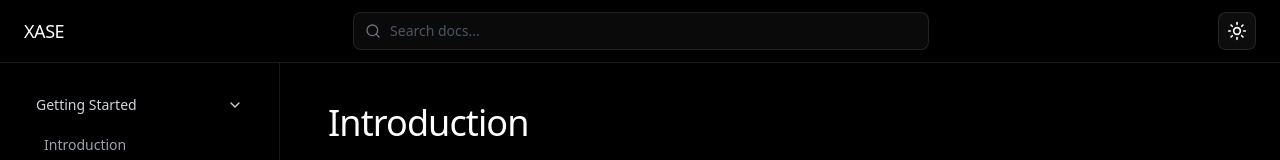
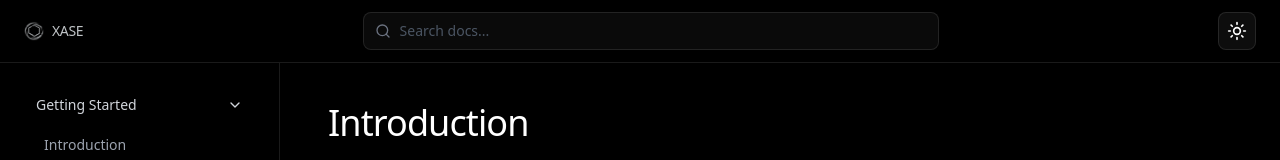
Before and after one commit to tonipcv/xase-lp, a Next.js app: page /docs in a window 1280 px wide. Shown: the top 160 px of the page. Built offline with nearby package versions, Linux system fonts and the light colour scheme.

Commit message:
logo em docs

```diff
--- a/src/app/backup/page.tsx
+++ b/src/app/backup/page.tsx
@@ -86,7 +86,8 @@ export default function Home() {
       <header className="fixed w-full bg-[#0A0A0A]/80 backdrop-blur-sm z-50 border-b border-white/5">
         <div className="container mx-auto px-6 py-4 flex justify-between items-center">
           <div className="flex items-center gap-2">
-            <div className="text-xl font-light tracking-tight text-white">XASE</div>
+            <img src="/logo-xase.png" alt="Xase logo" className="h-5 w-5" />
+            <span className="font-light tracking-tight text-sm text-[#BFC3C6]">XASE</span>
           </div>
         </div>
       </header>
@@ -455,7 +456,12 @@ export default function Home() {
         <div className="container mx-auto max-w-5xl">
           <div className="grid md:grid-cols-4 gap-8">
             <div>
-              <div className="text-xl font-bold mb-4 tracking-[-0.03em]">XASE</div>
+              <div className="mb-4">
+                <div className="flex items-center gap-2">
+                  <img src="/logo-xase.png" alt="Xase logo" className="h-5 w-5" />
+                  <span className="font-light tracking-tight text-sm text-[#BFC3C6]">XASE</span>
+                </div>
+              </div>
               <p className="text-gray-400 text-sm">
                 The complete solution for customer service management and customer relationship.
               </p>
--- a/src/app/docs/layout.tsx
+++ b/src/app/docs/layout.tsx
@@ -30,7 +30,10 @@ export default function DocsLayout({
         {/* Desktop: two rows with title then logo + search */}
         <div className="hidden md:block">
           <div className="max-w-7xl mx-auto px-6 py-3 flex items-center justify-between gap-6">
-            <a href="/" className={`tracking-tight text-lg ${light ? 'text-black' : 'text-white'}`}>XASE</a>
+            <a href="/" className="flex items-center gap-2">
+              <img src="/logo-xase.png" alt="Xase logo" className="h-5 w-5" />
+              <span className="font-light tracking-tight text-sm text-[#BFC3C6]">XASE</span>
+            </a>
             <div className="flex-1 max-w-xl">
               <Search light={light} />
             </div>
--- a/src/app/inside-sales/page.tsx
+++ b/src/app/inside-sales/page.tsx
@@ -499,7 +499,10 @@ export default function InsideSalesPage() {
 
       <div className="container mx-auto px-4 py-8 flex-1 flex flex-col">
         <div className="flex justify-center mb-16 pt-8">
-          <div className="text-2xl font-light tracking-tight text-white">XASE</div>
+          <div className="flex items-center gap-2">
+            <img src="/logo-xase.png" alt="Xase logo" className="h-5 w-5" />
+            <span className="font-light tracking-tight text-sm text-[#BFC3C6]">XASE</span>
+          </div>
         </div>
 
         <div className="flex-1 flex items-center justify-center px-4 py-8">
--- a/src/app/page.tsx
+++ b/src/app/page.tsx
@@ -88,9 +88,9 @@ export default function Home() {
           </p>
 
           <div className="hidden sm:flex gap-4 items-center mb-20">
-            <button className="h-12 px-8 rounded-lg bg-white text-black font-medium hover:shadow-[0_0_20px_rgba(255,255,255,0.2)] transition-all">
+            <a href="/docs" className="h-12 px-8 rounded-lg bg-white text-black font-medium hover:shadow-[0_0_20px_rgba(255,255,255,0.2)] transition-all inline-flex items-center justify-center">
               Start Building
-            </button>
+            </a>
             <button onClick={() => { setWaitlistSubmitted(false); setWaitlistOpen(true); }} className="h-12 px-8 rounded-lg bg-white/5 border border-white/10 text-white font-medium hover:bg-white/10 transition-all">
               Join Waitlist
             </button>
--- a/src/components/docs/Sidebar.tsx
+++ b/src/components/docs/Sidebar.tsx
@@ -158,7 +158,10 @@ export default function Sidebar() {
         >
           {mobileOpen ? <X className="w-5 h-5" /> : <Menu className="w-5 h-5" />}
         </button>
-        <Link href="/" className={`${light ? 'text-black' : 'text-white'} font-light tracking-tight`}>XASE</Link>
+        <Link href="/" className="flex items-center gap-2">
+          <img src="/logo-xase.png" alt="Xase logo" className="h-5 w-5" />
+          <span className="font-light tracking-tight text-sm text-[#BFC3C6]">XASE</span>
+        </Link>
         <div className="flex-1 min-w-0">
           <Search light={light} />
         </div>
@@ -181,10 +184,13 @@ export default function Sidebar() {
         <div className="p-6">
           <Link
             href="/"
-            className="md:hidden text-xl font-light tracking-tight mb-8 block"
+            className="md:hidden mb-8 block"
             onClick={() => setMobileOpen(false)}
           >
-            XASE
+            <div className="flex items-center gap-2">
+              <img src="/logo-xase.png" alt="Xase logo" className="h-5 w-5" />
+              <span className="font-light tracking-tight text-sm text-[#BFC3C6]">XASE</span>
+            </div>
           </Link>
           <nav className="space-y-1">
             {navigation.map((section, i) => (
```
